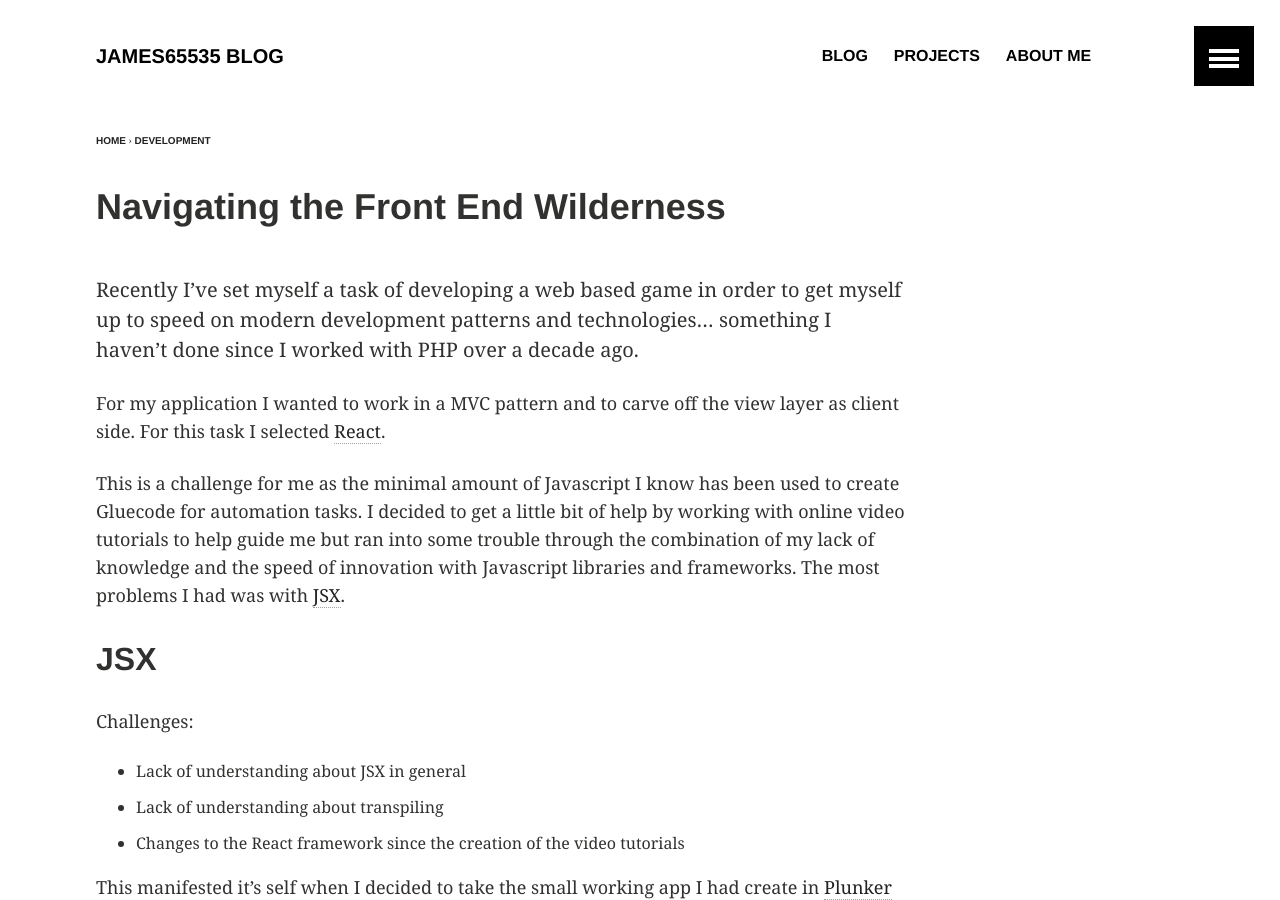
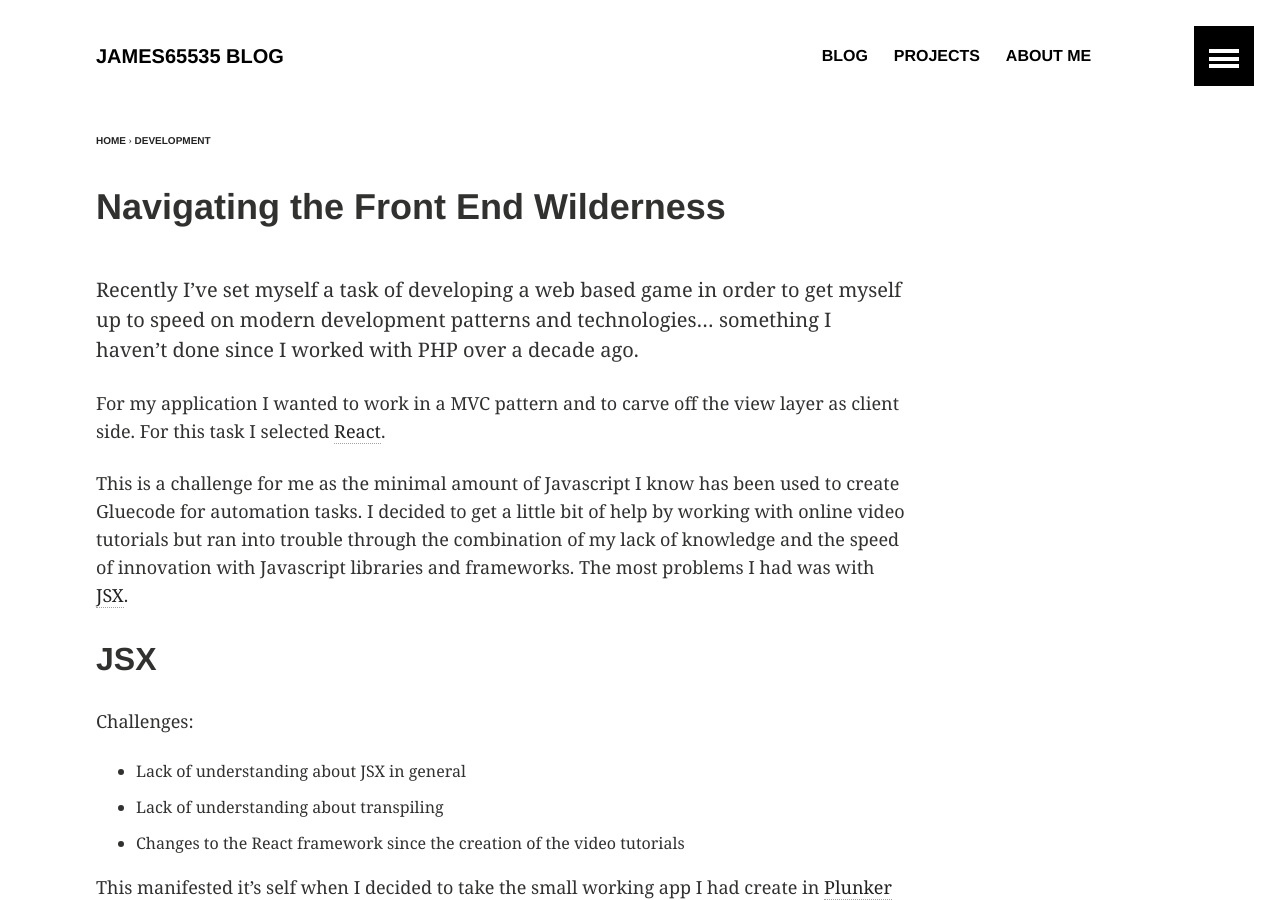
Before and after one commit to james65535/james65535.github.io, a Jekyll site: the page built from _posts/2016-02-28-Navigating-Front-End-Wilderness.markdown, in a window 1280 px wide and 900 px high. Built offline with Jekyll 4.4.1, drawn with Linux system fonts in a browser that asks for light colours.

Commit message:
New Post Edit

```diff
--- a/_posts/2016-02-28-Navigating-Front-End-Wilderness.markdown
+++ b/_posts/2016-02-28-Navigating-Front-End-Wilderness.markdown
@@ -15,7 +15,7 @@ Recently I've set myself a task of developing a web based game in order to get m
 
 For my application I wanted to work in a MVC pattern and to carve off the view layer as client side.  For this task I selected <a href="https://facebook.github.io/react/">React</a>.
 
-This is a challenge for me as the minimal amount of Javascript I know has been used to create Gluecode for automation tasks.  I decided to get a little bit of help by working with online video tutorials to help guide me but ran into some trouble through the combination of my lack of knowledge and the speed of innovation with Javascript libraries and frameworks.  The most problems I had was with <a href="https://facebook.github.io/react/docs/jsx-in-depth.html">JSX</a>.
+This is a challenge for me as the minimal amount of Javascript I know has been used to create Gluecode for automation tasks.  I decided to get a little bit of help by working with online video tutorials but ran into trouble through the combination of my lack of knowledge and the speed of innovation with Javascript libraries and frameworks.  The most problems I had was with <a href="https://facebook.github.io/react/docs/jsx-in-depth.html">JSX</a>.
 
 ## JSX
 Challenges:
```
